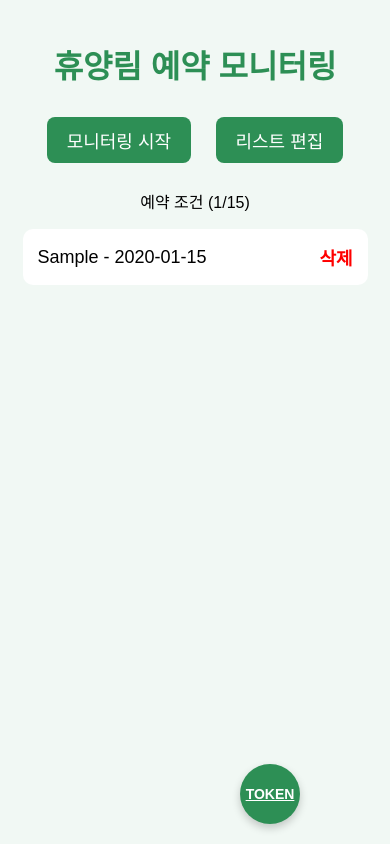
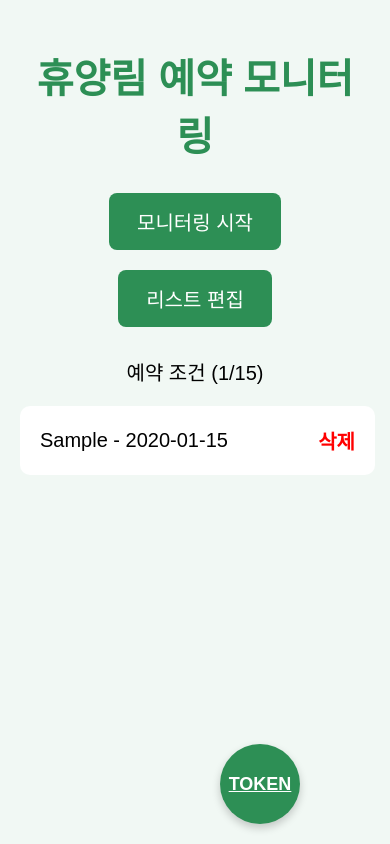
Before and after one commit to jrh1013/forest-bell, a Flask app: page / in a window 390 px wide. Run offline with Flask 3, Linux system fonts and the light colour scheme; tables that the repository leaves empty hold one stand-in row (values such as "Sample post").

Commit message:
Update style.css

```diff
--- a/static/style.css
+++ b/static/style.css
@@ -64,10 +64,10 @@ h1 {
 .fab {
     right: 20px;
 }
-/* 입력 UI */
+/* 입력 UI (select & date 크기 동일) */
 select, input[type="date"], input[type="password"] {
     width: 90%;
-    padding: 12px;
+    padding: 14px;
     font-size: 18px;
     border: 1px solid #ccc;
     border-radius: 8px;
@@ -76,4 +76,43 @@ select, input[type="date"], input[type="password"] {
     text-align: center;
     background: #fff;
     cursor: pointer;
+    height: 50px; /* 높이 고정 */
 }
+
+/* 날짜 placeholder 스타일 */
+input[type="date"]::before {
+    content: attr(data-placeholder);
+    color: #888;
+    position: absolute;
+    left: 50%;
+    transform: translateX(-50%);
+    pointer-events: none;
+}
+input[type="date"]:valid::before {
+    content: "";
+}
+
+/* 모바일 반응형 개선 */
+@media (max-width: 768px) {
+    body {
+        font-size: 20px;
+    }
+    .btn {
+        font-size: 20px;
+        padding: 14px 28px;
+    }
+    .card {
+        font-size: 20px;
+        padding: 20px;
+    }
+    select, input[type="date"], input[type="password"] {
+        font-size: 20px;
+        padding: 14px;
+    }
+    .fab {
+        width: 80px;
+        height: 80px;
+        font-size: 18px;
+        line-height: 80px;
+    }
+}
```
